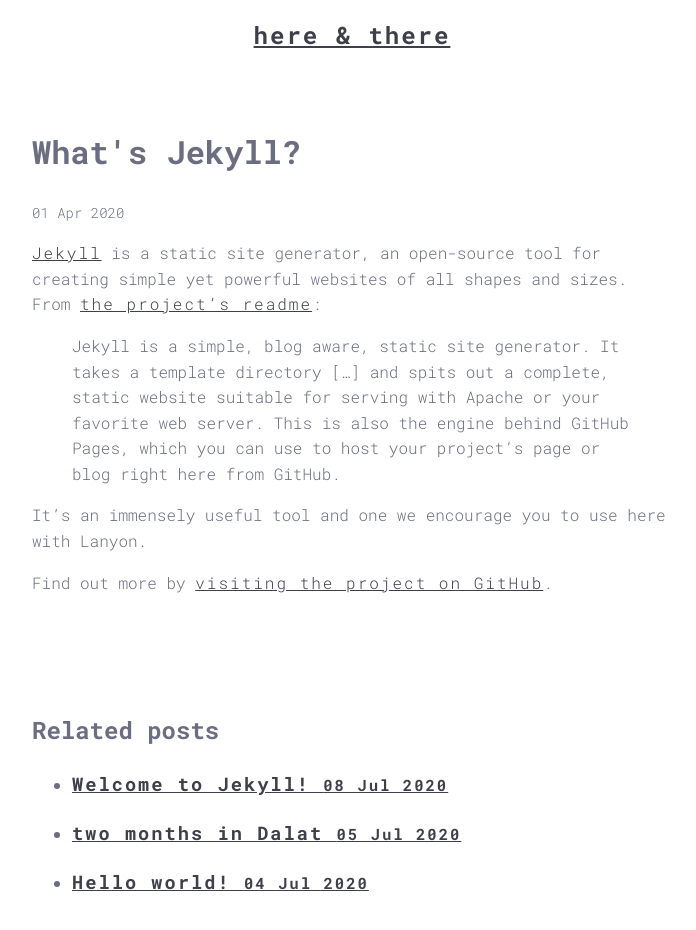
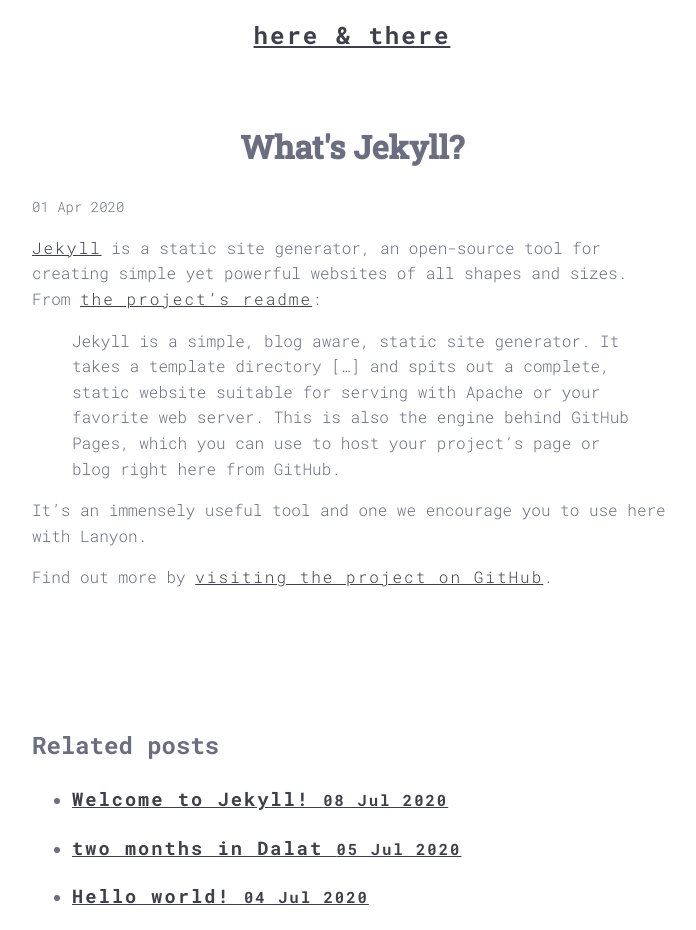
Before and after one commit to zenje/minimal-days-theme, a Jekyll site: the page built from _posts/2020-04-01-whats-jekyll.md, in a window 1280 px wide. Shown: the whole page, without its empty margins (288-984 px from the left). Built offline with Jekyll 4.4.1, drawn with Linux system fonts in a browser that asks for light colours.

Commit message:
Center post title, minor tweaks

```diff
--- a/assets/css/main.scss
+++ b/assets/css/main.scss
@@ -17,9 +17,14 @@
 	margin: 0 auto;
 }
 
-h1.post-title > a {
+h1.post-title {
 	font-size: $fs-header;
 	font-family: $ff-header;
+	text-align: center;
+	margin-top: 0px;
+}
+
+h1.post-title > a {
 	color: $clr-accent;
 	text-decoration: none;
 }
@@ -46,7 +51,7 @@
 }
 
 .post {
-	padding-bottom: 80px;
+	padding-bottom: 100px;
 }
 
 .post-date {
```
